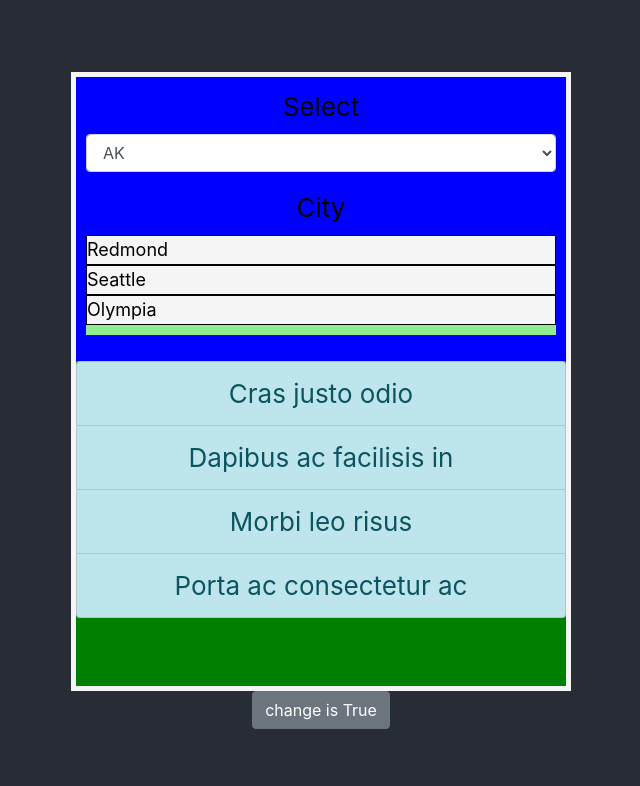
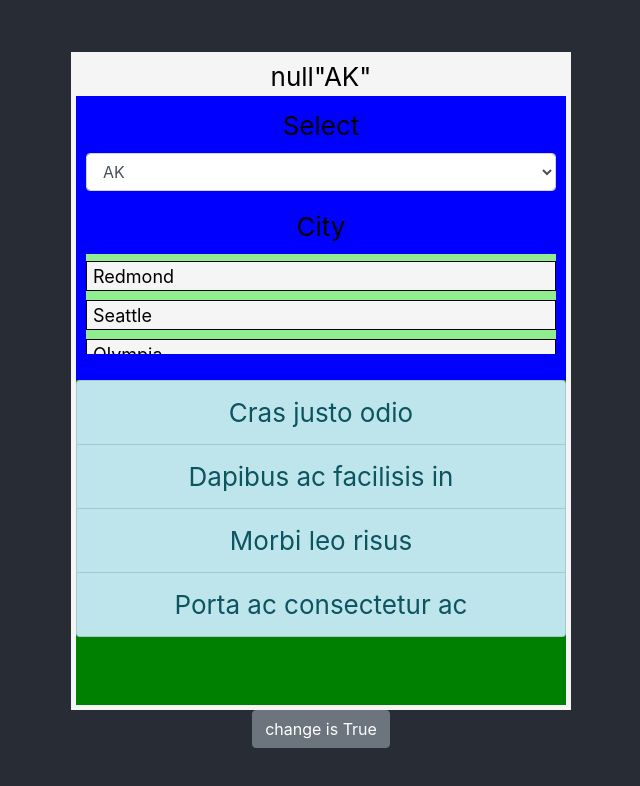
Before and after one commit to ZanePartain/yelpreview-react, a React (Create React App) app in the folder milestone1/: page / in a window 1280 px wide. Shown: the top 786 px of the page, without its empty margins (319-959 px from the left). Built offline with nearby package versions, Linux system fonts and the light colour scheme.

Commit message:
handleSelect generic

```diff
--- a/milestone1/src/components/Yelp.js
+++ b/milestone1/src/components/Yelp.js
@@ -9,21 +9,18 @@ class Yelp extends Component{
         super(props);
         this.state = {
             selectedState: 'AK',
-            selectedCity: 'AK',
+            selectedCity: null,
             states: ['AK', 'AL', 'AR', 'AZ', 'CA', 'CO', 'CT', 'DE', 'FL', 'GA', 'HI', 'IA', 'ID', 'IL', 'IN', 'KS', 'KY', 'LA', 'MA', 'MD', 'ME', 'MI', 'MN', 'MO', 'MS', 'MT', 'NC', 'ND', 'NE', 'NH', 'NJ', 'NM', 'NV', 'NY', 'OH', 'OK', 'OR', 'PA', 'RI', 'SC', 'SD', 'TN', 'TX', 'UT', 'VA', 'VT', 'WA', 'WI', 'WV', 'WY'],
             cities: ['Redmond', 'Seattle', 'Olympia']
         }
     }
 
-    handleStateSelect = (e) => {
+    handleSelect = (e) => {
         e.preventDefault();
-        this.setState({ selectedState: e.target.value });
+        console.log(e.target.name);
+        this.setState({ [e.target.name]: e.target.value });
     }
 
-    handleCitiesSelect = (e) => {
-        e.preventDefault();
-        this.setState({ selectedCity: e.target.id });
-    }
 
     render(){
         return(
@@ -34,13 +31,16 @@ class Yelp extends Component{
                 color: 'black',
                 padding: 5,
             }}>
+                {JSON.stringify(this.state.selectedCity)}
+                {JSON.stringify(this.state.selectedState)}
+
                 <div style={{backgroundColor: 'blue', padding: 10}}>
                     <Form>
                         <FormGroup>
                             <Label for="stateSelect">Select</Label>
-                            <Input type="select" name="select" id="exampleSelect" onChange={this.handleStateSelect.bind(this)}>
+                            <Input type="select" name="selectedState" id="exampleSelect" onChange={this.handleSelect.bind(this)}>
                                 {this.state.states.map((item, key) => {
-                                    return <option key={key} value={item} >{item}</option>
+                                    return <option key={key} value={item} id={item}>{item}</option>
                                 })}
                             </Input>
 
@@ -50,7 +50,7 @@ class Yelp extends Component{
                             <div style={{height: '100px', width: '100%', overflow: 'scroll', backgroundColor:'lightgreen'}}>
                                 {this.state.cities.map((item) => {
                                     return (
-                                        <div style={{
+                                        <button style={{
                                             height: '30px',
                                             width: '100%',
                                             backgroundColor: 'whitesmoke',
@@ -58,11 +58,12 @@ class Yelp extends Component{
                                             fontSize: '18px',
                                             textAlign: 'left',
                                         }}
-                                        id={item}
-                                        onClick={this.handleCitiesSelect.bind(this)}
+                                        name="selectedCity"
+                                        value={item}
+                                        onClick={this.handleSelect.bind(this)}
                                         >
                                             {item}
-                                        </div>
+                                        </button>
                                     )
                                 })}
                             </div>
```
